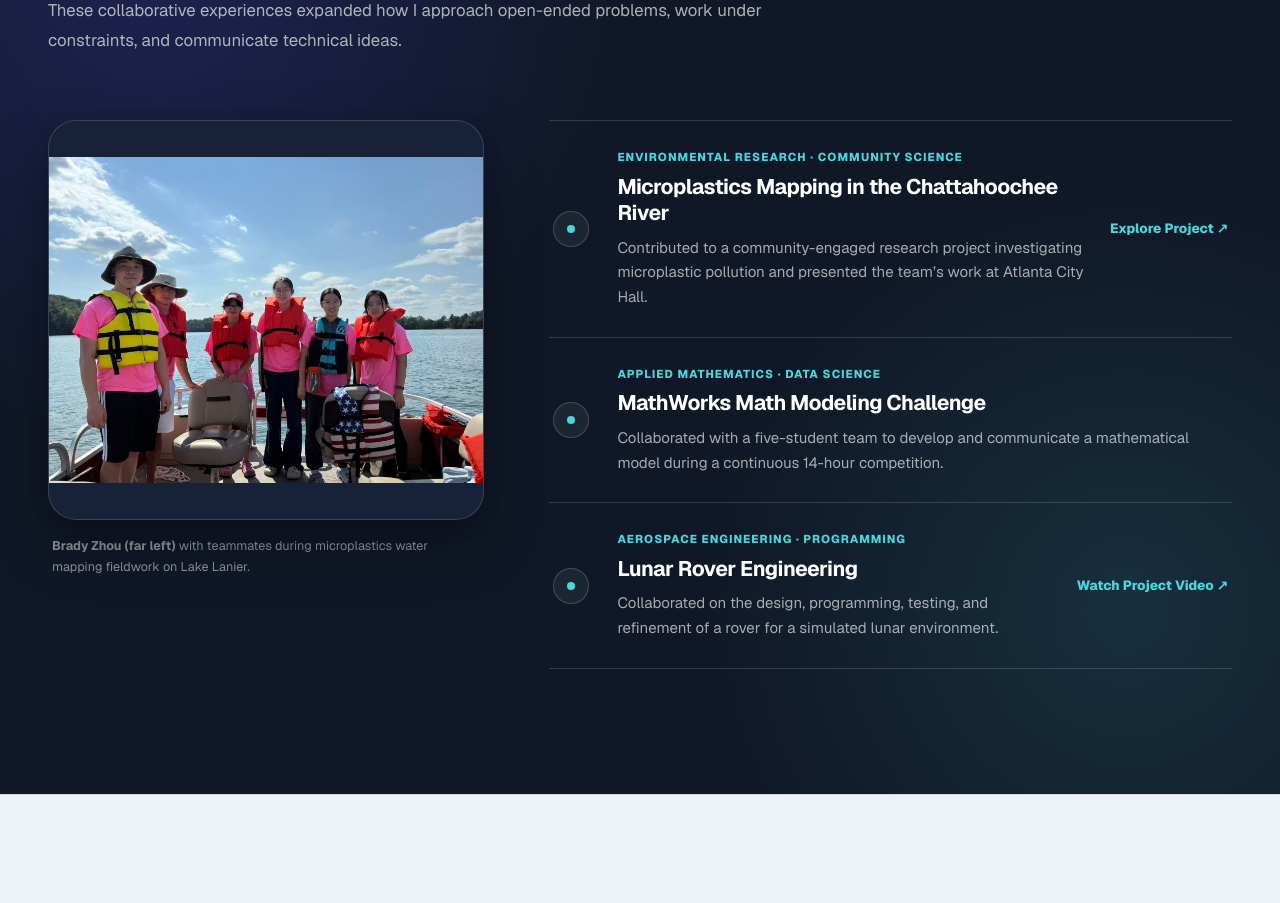
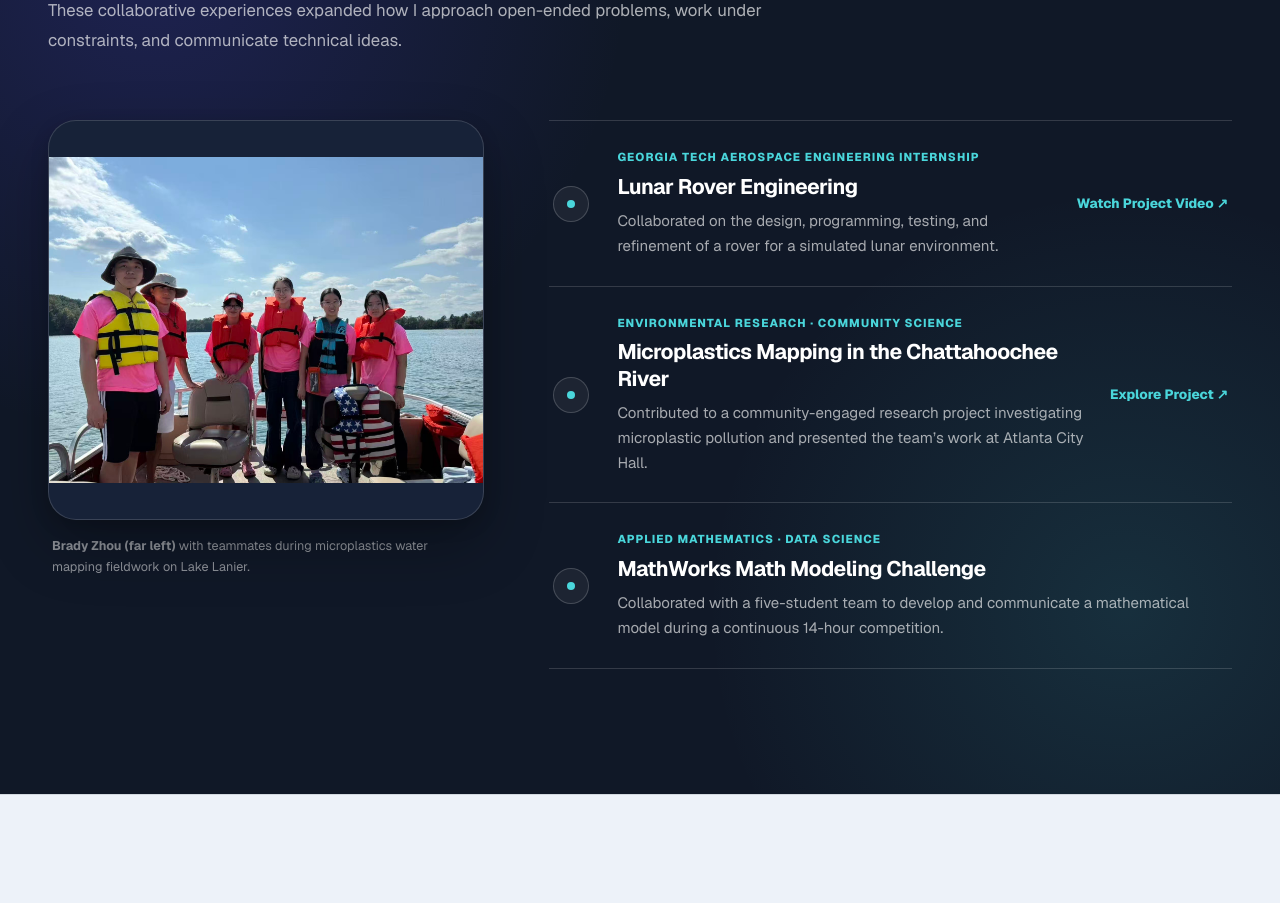
Before and after one commit to bradyzhou1/brady-portfolio, a Next.js app: page /projects in a window 1280 px wide. Shown: the part 2700-3603 px from the top of the page. Built offline with nearby package versions, Linux system fonts and the light colour scheme.

Commit message:
change link on project page

```diff
--- a/app/projects/page.tsx
+++ b/app/projects/page.tsx
@@ -92,6 +92,18 @@ const projects: Project[] = [
 ];
 
 const additionalProjects: AdditionalProject[] = [
+
+  {
+    category: "Georgia Tech Aerospace Engineering Internship",
+    title: "Lunar Rover Engineering",
+    description:
+      "Collaborated on the design, programming, testing, and refinement of a rover for a simulated lunar environment.",
+    link: {
+      label: "Watch Project Video",
+      href: "https://www.youtube.com/watch?v=8WuslV10caI",
+    },
+  },
+
   {
     category: "Environmental Research · Community Science",
     title: "Microplastics Mapping in the Chattahoochee River",
@@ -107,16 +119,6 @@ const additionalProjects: AdditionalProject[] = [
     title: "MathWorks Math Modeling Challenge",
     description:
       "Collaborated with a five-student team to develop and communicate a mathematical model during a continuous 14-hour competition.",
-  },
-  {
-    category: "Aerospace Engineering · Programming",
-    title: "Lunar Rover Engineering",
-    description:
-      "Collaborated on the design, programming, testing, and refinement of a rover for a simulated lunar environment.",
-    link: {
-      label: "Watch Project Video",
-      href: "https://www.youtube.com/watch?v=8WuslV10caI",
-    },
   },
 ];
 
@@ -302,12 +304,45 @@ export default function ProjectsPage() {
             </figure>
           </Reveal>
           <div className="additionalProjectsList">
+
             {additionalProjects.map((project, index) => (
               <Reveal
                 key={project.title}
                 delay={index * 0.1}
                 direction="right"
               >
+                {project.link ? (
+                  <a
+                    href={project.link.href}
+                    target="_blank"
+                    rel="noreferrer"
+                    className="additionalProjectRow additionalProjectRowClickable"
+                    aria-label={`${project.title}: ${project.link.label}`}
+                  >
+                    <div className="additionalProjectIcon" aria-hidden="true">
+                      <span />
+                    </div>
+
+                    <div className="additionalProjectRowContent">
+                      <p className="additionalProjectCategory">
+                        {project.category}
+                      </p>
+
+                      <h3>{project.title}</h3>
+
+                      <p className="additionalProjectDescription">
+                        {project.description}
+                      </p>
+                    </div>
+
+                    <span
+                      className="additionalProjectRowLink"
+                      aria-hidden="true"
+                    >
+                      {project.link.label} ↗
+                    </span>
+                  </a>
+                ) : (
                   <article className="additionalProjectRow">
                     <div className="additionalProjectIcon" aria-hidden="true">
                       <span />
@@ -324,20 +359,13 @@ export default function ProjectsPage() {
                         {project.description}
                       </p>
                     </div>
-
-                {project.link && (
-                  <a
-                    href={project.link.href}
-                    target="_blank"
-                    rel="noreferrer"
-                    className="additionalProjectRowLink"
-                  >
-                    {project.link.label} ↗
-                  </a>
+                  </article>
                 )}
-              </article>
               </Reveal>
             ))}
+
+
+
           </div>
         </div>
       </section>
--- a/app/research/page.tsx
+++ b/app/research/page.tsx
@@ -161,7 +161,7 @@ export default function ResearchPage() {
 
       {/* WHY */}
       <section className="researchLightSection">
-        <Reveal delay={0}>
+        <Reveal delay={0.1}>
           <div className="researchTwoColumn">
             <div>
               <p className="researchSectionLabel">Why I did this</p>
```
Lines whose indentation alone changed are shown as unchanged.
